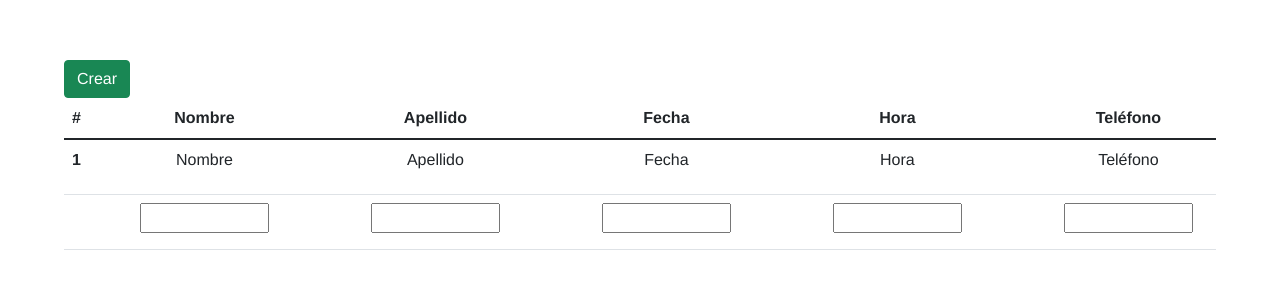
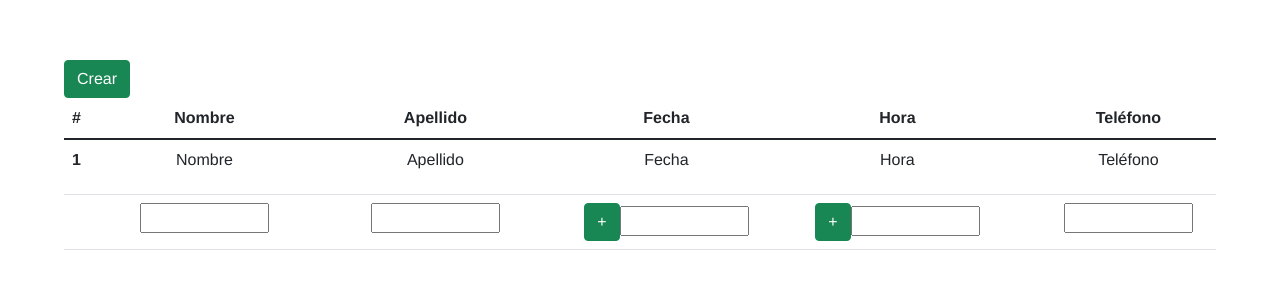
Before and after one commit to alejandro-va93/dwd_front, a Vue app: page / in a window 1280 px wide. Shown: the top 300 px of the page. Built offline with nearby package versions, Linux system fonts and the light colour scheme.

Commit message:
update readme

```diff
--- a/src/App.vue
+++ b/src/App.vue
@@ -1,3 +1,6 @@
+// @author Alejandro Valdes
+// See README's bottom section for more info.
+
 <template>
   <div class="mx-auto" style="max-width: 90% !important">
     <button type="button" @click="_add" class="btn btn-success d-flex">
@@ -45,12 +48,20 @@
           <!-- end repeat -->
           <tr>
             <th scope="row"></th>
-            <td scope="col">
-              <input class="w60 text-center" />
-            </td>
             <td scope="col"><input class="w60 text-center" /></td>
             <td scope="col"><input class="w60 text-center" /></td>
-            <td scope="col"><input class="w60 text-center" /></td>
+            <td scope="col">
+              <button type="button" @click="_add" class="btn btn-success">
+                +
+              </button>
+              <input class="w60 text-center" readonly />
+            </td>
+            <td scope="col">
+              <button type="button" @click="_add" class="btn btn-success">
+                +
+              </button>
+              <input class="w60 text-center" readonly />
+            </td>
             <td scope="col"><input class="w60 text-center" /></td>
             <td scope="col"><input class="w60 text-center" /></td>
             <td scope="col">
```
Also changed, not shown: 1 other file (tests, documents, lock files or other folders).
